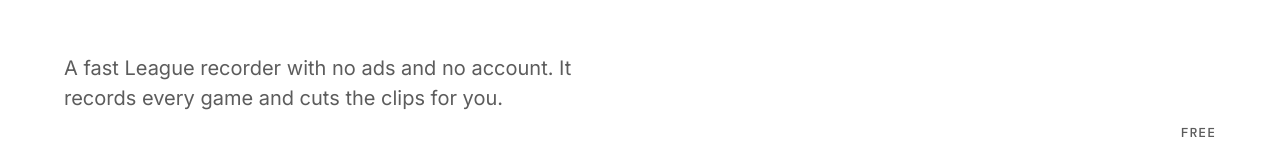
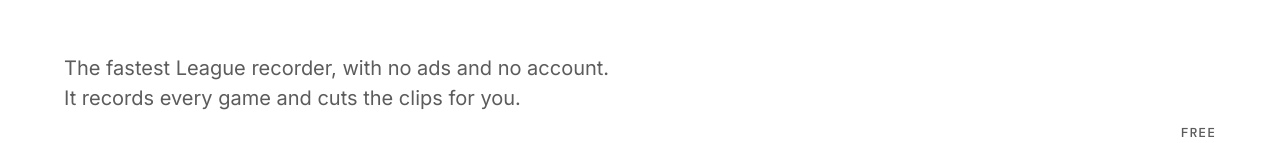
Before and after one commit to andresmarpz/hexframe, a Next.js app in the folder apps/web/: page / in a window 1280 px wide. Shown: the part 424-567 px from the top of the page. Built offline with nearby package versions, Linux system fonts and the light colour scheme; no server answers.

Commit message:
web: update hero copy

```diff
--- a/apps/web/src/components/home/Hero.tsx
+++ b/apps/web/src/components/home/Hero.tsx
@@ -26,7 +26,7 @@ export function Hero({ downloads }: Props) {
         <div className={styles.row}>
           <div className={styles.copy}>
             <p className={`lead ${styles.lead}`}>
-              A fast League recorder with no ads and no account. It records every game and cuts the clips for you.
+              The fastest League recorder, with no ads and no account. It records every game and cuts the clips for you.
             </p>
             <div className={styles.buttons}>
               <DownloadButton initial={downloads} />
--- a/apps/web/src/content/copy.ts
+++ b/apps/web/src/content/copy.ts
@@ -7,10 +7,10 @@ export const site = {
   name: "Greyscreen",
   title: "Greyscreen — Automatic League of Legends recorder for Windows",
   description:
-    "A fast, free and open-source League of Legends recorder for Windows. Records every game and cuts the clips for you. No ads, no account.",
+    "The fastest League of Legends recorder for Windows. Free and open source. Records every game and cuts the clips for you. No ads, no account.",
   ogTitle: "Greyscreen — Automatic League of Legends recorder for Windows",
   ogDescription:
-    "A fast League of Legends recorder for Windows with no ads and no account. Records every game, marks every death and cuts the clips for you.",
+    "The fastest League of Legends recorder for Windows, with no ads and no account. Records every game, marks every death and cuts the clips for you.",
   tagline: "Free, open-source League of Legends recorder for Windows.",
   riotNotice:
     "Greyscreen isn't endorsed by Riot Games and doesn't reflect the views or opinions of Riot Games or anyone officially involved in producing or managing Riot Games properties. Riot Games, and all associated properties are trademarks or registered trademarks of Riot Games, Inc.",
```
Also changed, not shown: 1 other file (tests, documents, lock files or other folders).
